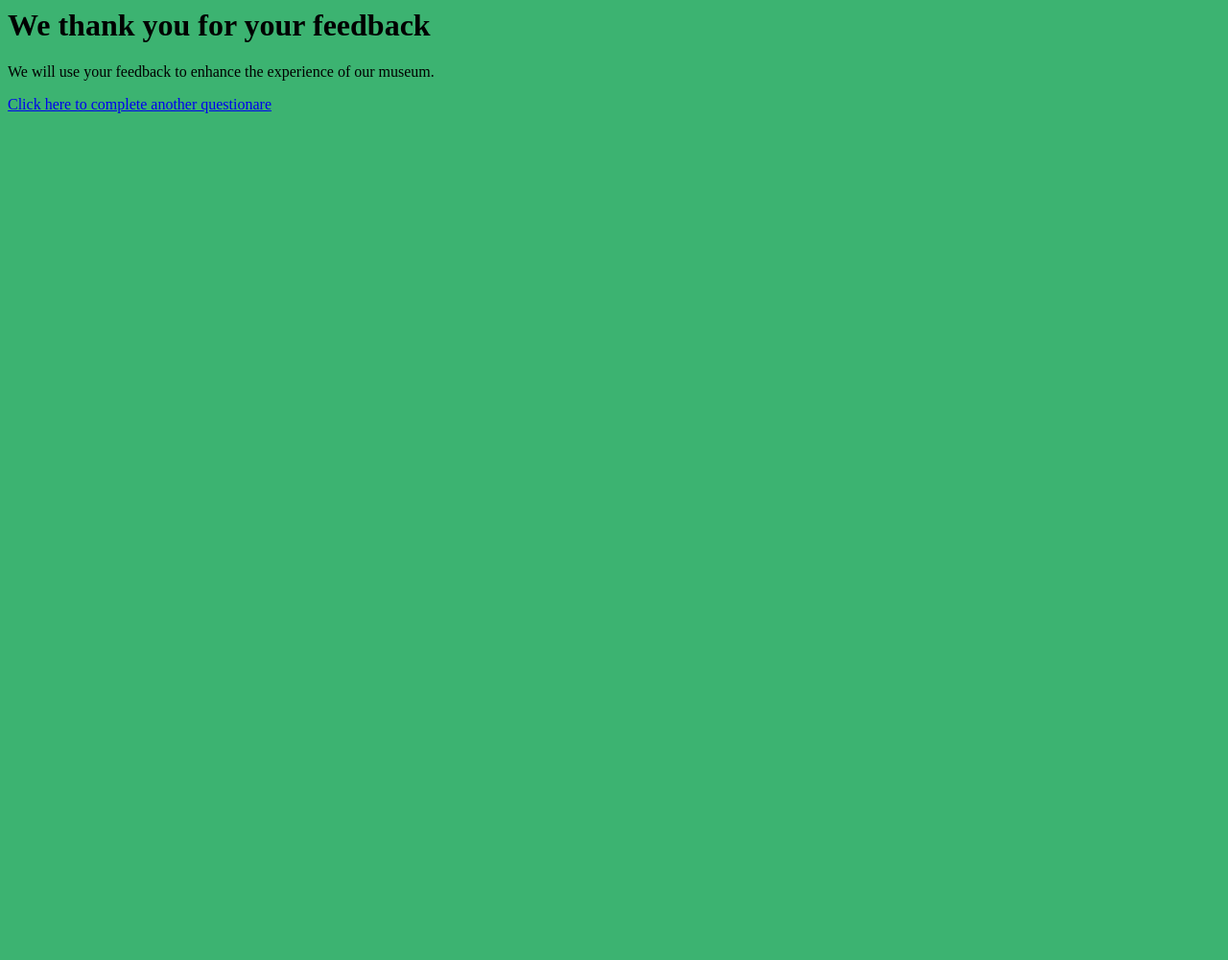
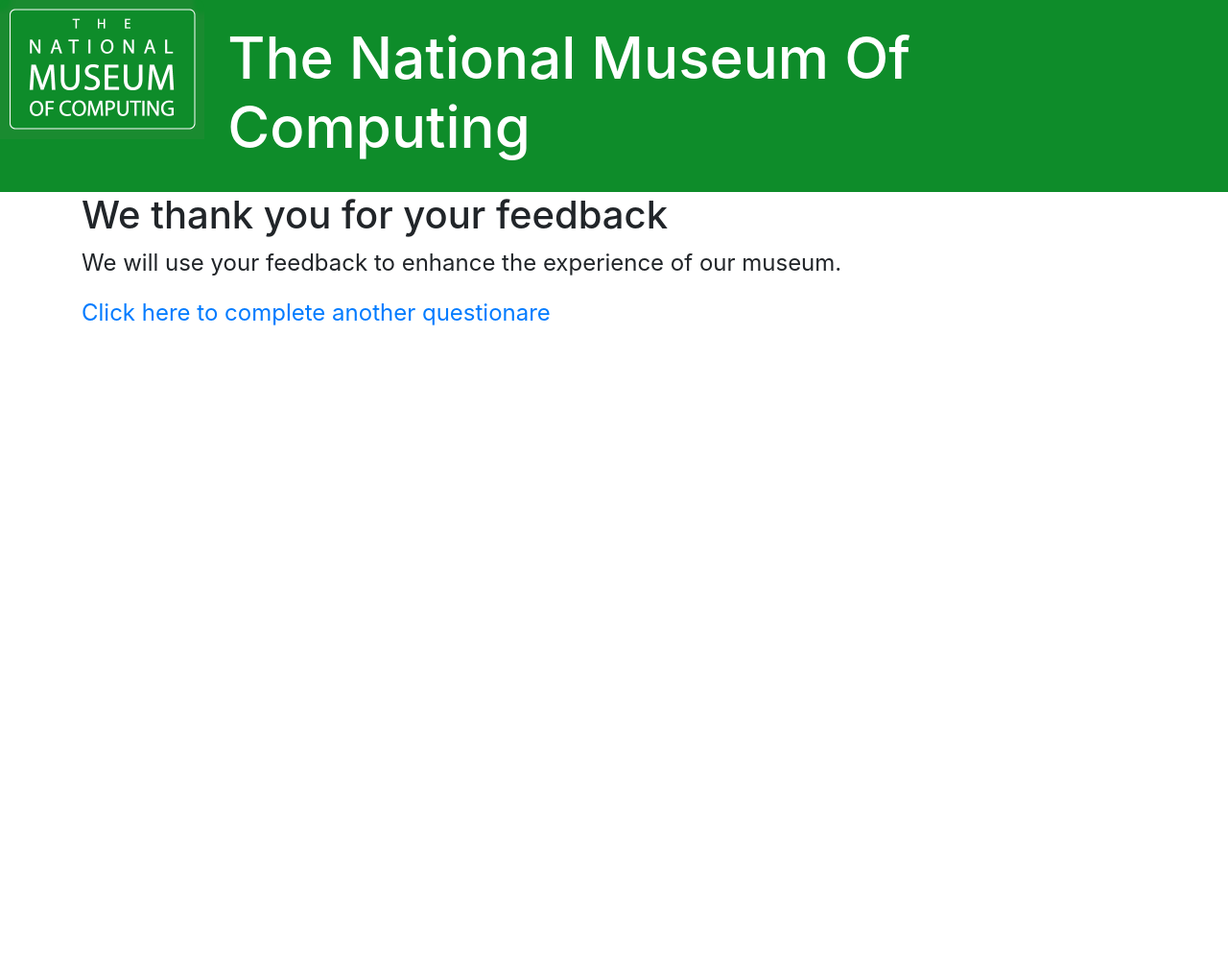
Before and after one commit to MaxHearnden/questionare, a Django app: template Questionare/questions/templates/questions/feedback.html in a window 1280 px wide. Shown: the whole page at 96% size. Before the commit the page ends 118 px from the top, so only its background shows below. Run offline with Django 3.2, Linux system fonts and the light colour scheme; the template is opened without the code that fills it, so the values that code supplies are empty; some libraries are stand-ins or nearby versions.

Commit message:
changes the template

```diff
--- a/Questionare/questions/static/style.css
+++ b/Questionare/questions/static/style.css
@@ -7,7 +7,7 @@
 }
 
 #logo {
-  background-image: url("/static/logo.png");
+  background-image: url("/static/logo_upper.png");
   background-size: contain;
   background-repeat: no-repeat;
 }
--- a/Questionare/questions/templates/questions/feedback.html
+++ b/Questionare/questions/templates/questions/feedback.html
@@ -1,11 +1,44 @@
 <head>
-    <title>Thank you!</title>
+<style>
+.green {color: MediumSeaGreen;}
+body, p, li, input {font-size:1.5rem}
+
+.bg-green {
+background-color:MediumSeaGreen;
+}
+</style>
+<link href="https://fonts.googleapis.com/css?family=Source+Sans+Pro&display=swap" rel="stylesheet">
+<link rel="stylesheet" href="static/style.css">
+<link rel="stylesheet" href="https://stackpath.bootstrapcdn.com/bootstrap/4.3.1/css/bootstrap.min.css" integrity="sha384-ggOyR0iXCbMQv3Xipma34MD+dH/1fQ784/j6cY/iJTQUOhcWr7x9JvoRxT2MZw1T" crossorigin="anonymous">
+<script src="https://code.jquery.com/jquery-3.3.1.slim.min.js" integrity="sha384-q8i/X+965DzO0rT7abK41JStQIAqVgRVzpbzo5smXKp4YfRvH+8abtTE1Pi6jizo" crossorigin="anonymous"></script>
+<script src="https://cdnjs.cloudflare.com/ajax/libs/popper.js/1.14.7/umd/popper.min.js" integrity="sha384-UO2eT0CpHqdSJQ6hJty5KVphtPhzWj9WO1clHTMGa3JDZwrnQq4sF86dIHNDz0W1" crossorigin="anonymous"></script>
+<script src="https://stackpath.bootstrapcdn.com/bootstrap/4.3.1/js/bootstrap.min.js" integrity="sha384-JjSmVgyd0p3pXB1rRibZUAYoIIy6OrQ6VrjIEaFf/nJGzIxFDsf4x0xIM+B07jRM" crossorigin="anonymous"></script>
+<script src="/static/radio_buttons.js"></script>
+
 </head>
-<body style="background-color:mediumseagreen;">
 
-<h1>We thank you for your feedback</h1>
+<body>
+  <div class="container-fluid">
+    <div class="row bg-green">
+        <div class="col-2" id="logo"></div>
+        <div class="col-10 p-4 text-white">
+          <h1 style="font-size:60px;">The National Museum Of Computing</h1>
+        </div>
+    </div>
 
-<p>We will use your feedback to enhance the experience of our museum.</p>
+    <div class="row h-100">
+      <div class="col">
+        <div class="container">
 
-<p><a href="continue">Click here to complete another questionare</a></p>
+          <h1>We thank you for your feedback</h1>
+
+          <p>We will use your feedback to enhance the experience of our museum.</p>
+
+
+        <p><a href="continue">Click here to complete another questionare</a></p>
+
+       </div>
+     </div>
+    </div>
+  </div>
 </body>
```
Also changed, not shown: Questionare/questions/templates/questions/Questionare.html (+8 -6 lines), Questionare/questions/static/logo_lower.png (added), Questionare/questions/static/logo_upper.png (added).
